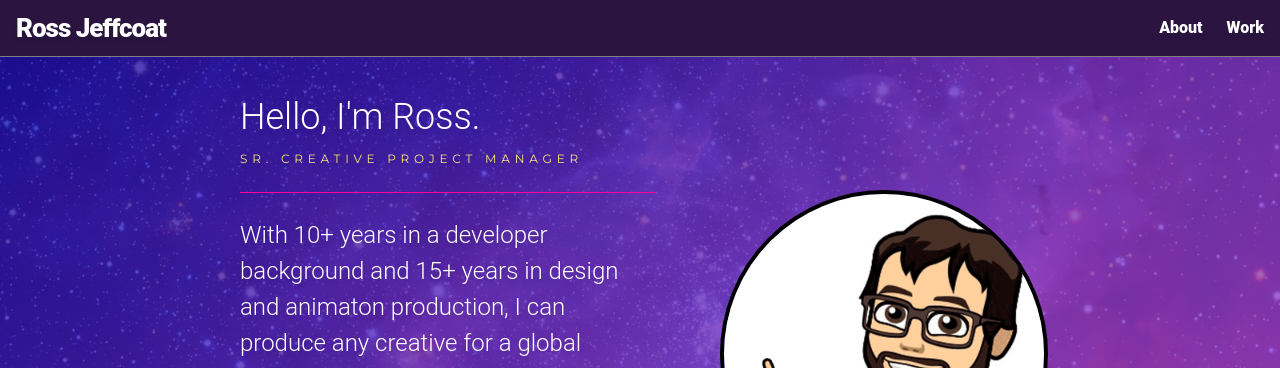
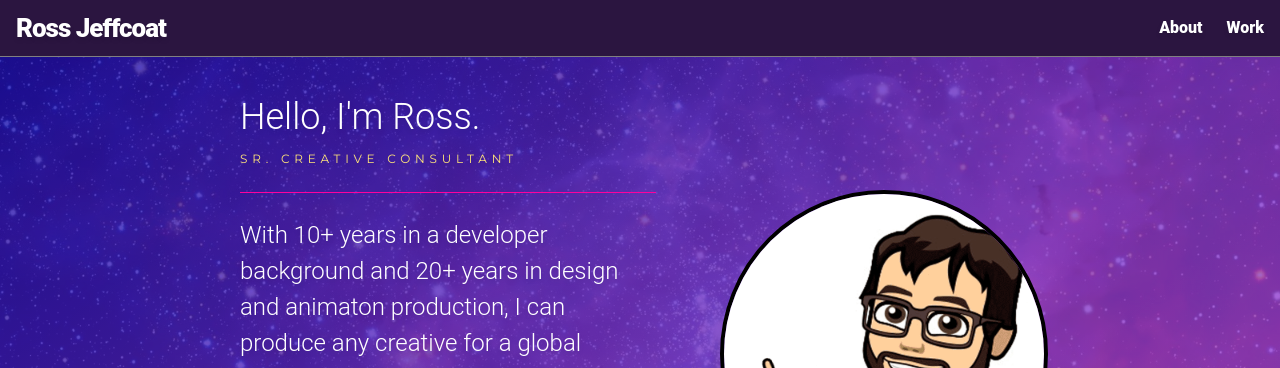
Before and after one commit to loopymonkey/loopymonkey.github.io, a Jekyll site: the page built from index.html, in a window 1280 px wide. Shown: the top 368 px of the page. Built offline with Jekyll 4.4.1, drawn with Linux system fonts in a browser that asks for light colours; nearby versions of some CDN libraries; some of the changed text lies outside the part shown.

Commit message:
updated tagline

```diff
--- a/index.html
+++ b/index.html
@@ -21,12 +21,12 @@
 			Hello, I'm Ross.
 		</h1>
 		<p class="job">
-		Sr. Creative Project Manager
+		Sr. Creative Consultant
 		</p>
 		<hr class="hr">
 		<div class="description">
 			<p>
-			With 10+ years in a developer background and 15+ years in design and animaton production, I can produce any creative for a global campaign and find creative solutions with code to improve pipeline production.
+			With 10+ years in a developer background and 20+ years in design and animaton production, I can produce any creative for a global campaign and find creative solutions with code to improve pipeline production.
 			</p>
 		</div>
 		<div class="contact">
```
